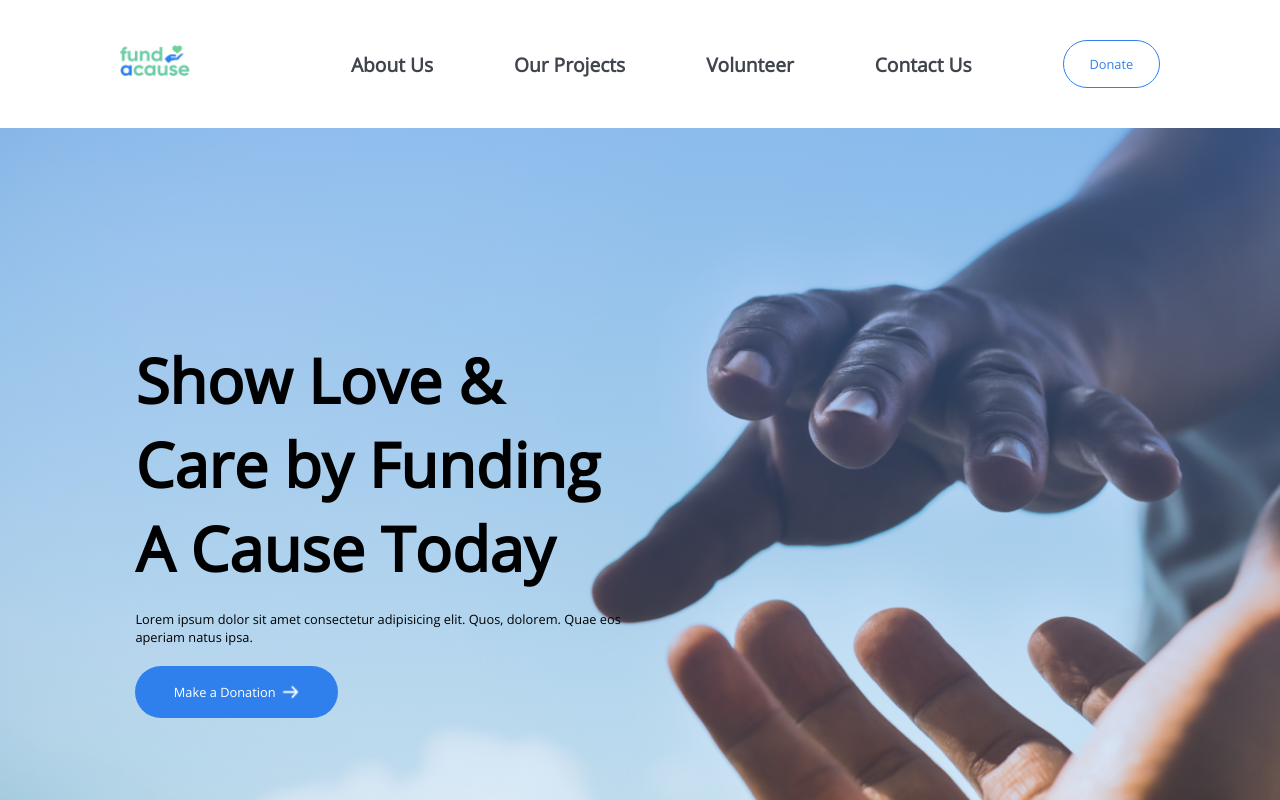
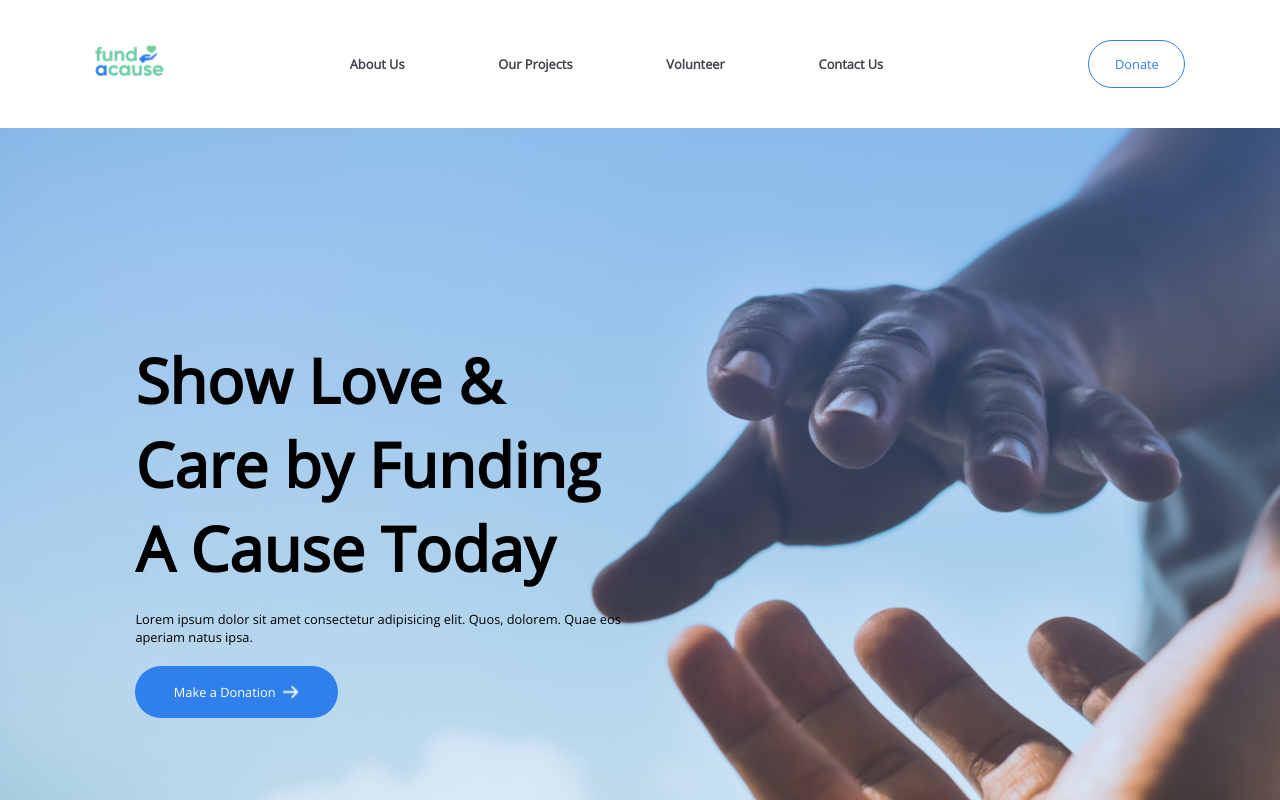
Before and after one commit to Maryann-01/project, a React (Vite) app: page /home in a window 1280 px wide. Shown: the top 800 px of the page. Built offline with nearby package versions, Linux system fonts and the light colour scheme; a web font is replaced by a local one.

Commit message:
fix changed navbar font-size

```diff
--- a/src/App.css
+++ b/src/App.css
@@ -51,21 +51,22 @@ nav>img {
 }
 .navLink{
   display:flex;
-  gap:4vw;
+  gap:9vw;
+  /* border:2px solid green; */
 }
 .nv-links{
-  gap:3.2vw;
   display:flex;
-
+  gap:0.3vw;
+  align-items: center;
+  justify-content: center;
 }
 .navLink li {
   display: inline-block;
   list-style: none;
-  padding-left: 40px;
+  padding-left: 90px;
   font-family: myFont;
-  font-size: 1.5vw;
+  font-size: 1vw;
   font-weight: 700;
-  /* line-height: 21px; */
   letter-spacing: 0em;
   text-align: left;
 }
@@ -86,7 +87,7 @@ nav>ul .btn {
 .text p {
   font-family: myFont-P;
   font-weight: 400;
-  line-height: 24px;
+  /* line-height: 24px; */
   letter-spacing: 0em;
   text-align: left;
   width: 550px;
--- a/src/components/AboutUs/AboutUs.css
+++ b/src/components/AboutUs/AboutUs.css
@@ -313,8 +313,8 @@
     .textbox-img,
     .headlineDiv img {
         border-radius: 4px;
-        width: 90vw;
-        height: 80vh;
+        width: 95vw;
+        height: 60vh;
     }
 
     .headlineDiv .textbox,
@@ -389,8 +389,8 @@
 
     .content .mission img,
     .content .vision img {
-        width: 150px;
-        height: 150px;
+        width: 90px;
+        height: 90px;
         background-color: hsla(214, 84%, 91%, 1);
         border-radius: 50%;
         padding: 30px;
```
